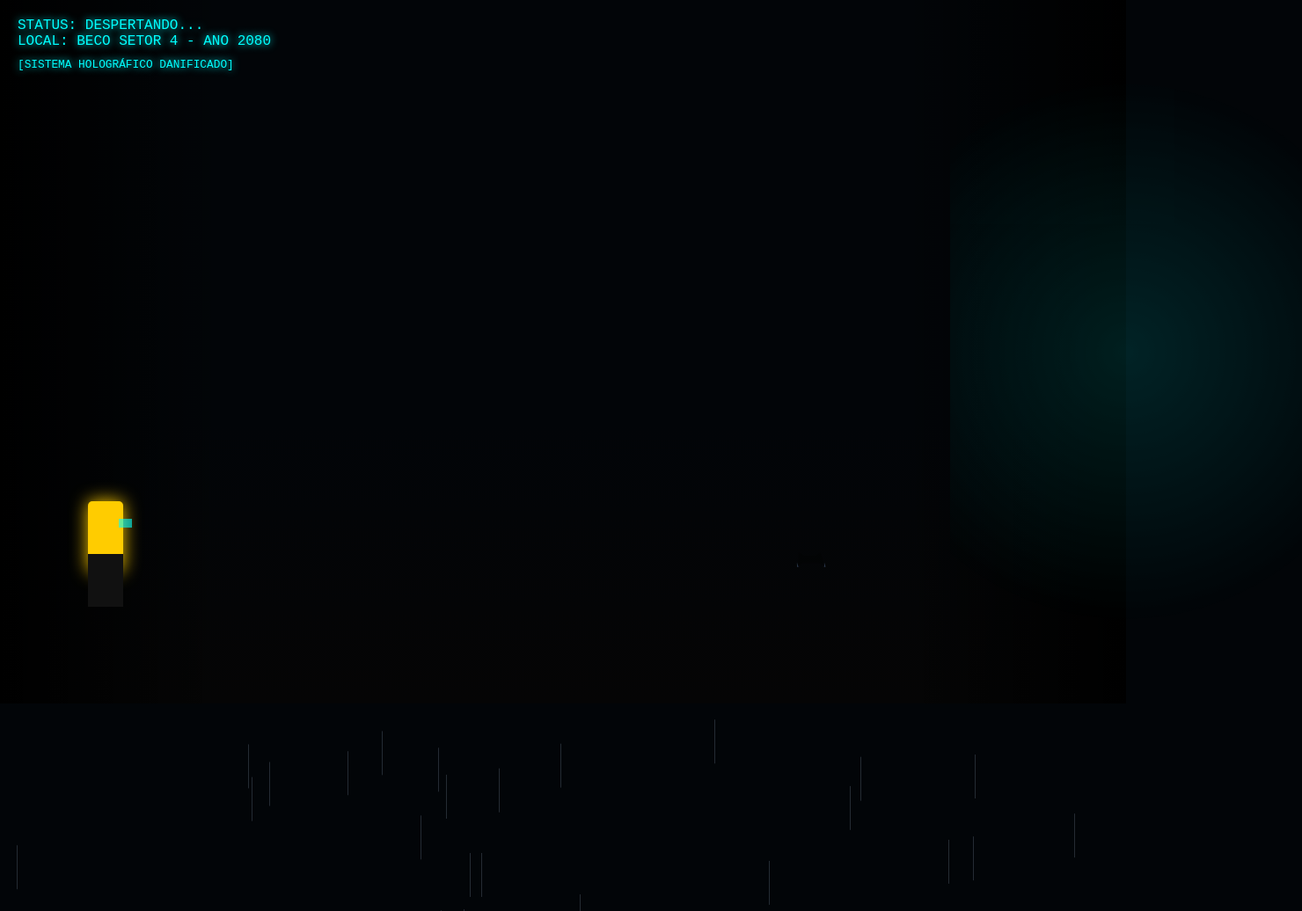
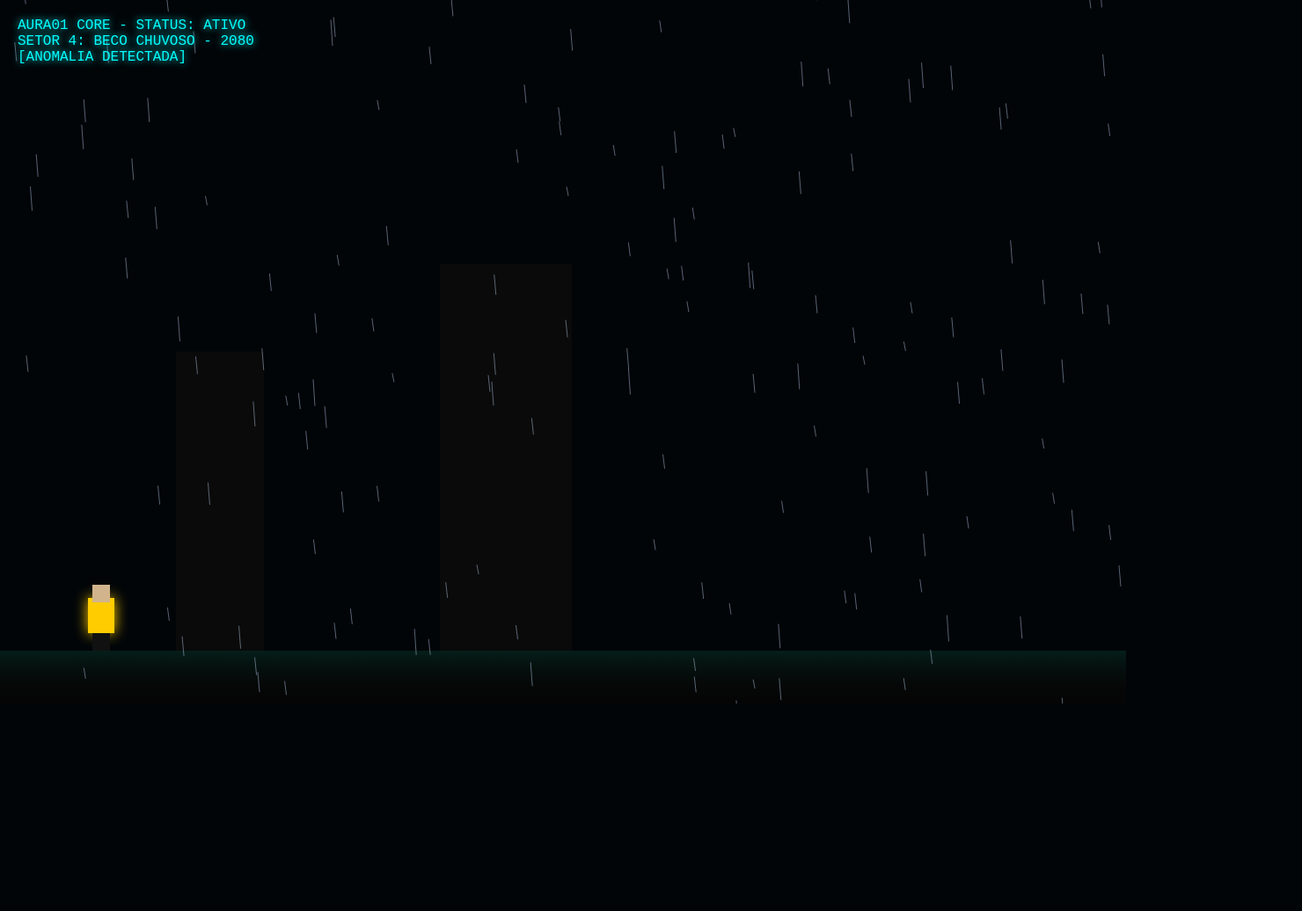
Before and after one commit to Rodrigo4guiar/GPO-Central-ICA01, a plain HTML site: page gpo_2080_flashback.html in a window 1280 px wide. Shown: the top 1036 px of the page at 88% size, 1480 px wide, since content can reach past the window. After the commit the page ends 800 px from the top, so only its background shows below. Drawn offline with Linux system fonts and the light colour scheme.

Commit message:
Update Game: Add realistic rain and player details

```diff
--- a/gpo_2080_flashback.html
+++ b/gpo_2080_flashback.html
@@ -3,133 +3,114 @@
 <head>
     <meta charset="UTF-8">
     <meta name="viewport" content="width=device-width, initial-scale=1.0">
-    <title>GPO 2080 - Flashback Proto</title>
+    <title>GPO 2080 - Atmosfera Flashback</title>
     <style>
-        body { margin: 0; background: #020508; overflow: hidden; font-family: 'Courier New', Courier, monospace; }
-        #game-container { position: relative; width: 100vw; height: 100vh; }
-
-        /* Chuva */
-        .rain { position: absolute; width: 1px; height: 50px; background: rgba(174, 194, 224, 0.2); animation: fall linear infinite; }
-        @keyframes fall { to { transform: translateY(100vh); } }
-
-        /* Beco */
-        .alley {
-            position: absolute; width: 100%; height: 100%;
-            background: linear-gradient(to right, #000 0%, transparent 20%, transparent 80%, #000 100%),
-                        linear-gradient(to bottom, transparent 60%, #050505 100%);
-        }
-
-        /* Personagem */
-        #agent {
-            position: absolute; bottom: 150px; left: 100px;
-            width: 40px; height: 80px;
-            background: #ffcc00; /* Jaqueta Amarela */
-            box-shadow: 0 0 20px #ffcc00;
-            border-radius: 5px;
-            transition: 0.2s;
-        }
-        #agent::after {
-            content: ''; position: absolute; bottom: -40px; left: 0;
-            width: 100%; height: 60px; background: #111; /* Calça preta */
-        }
-
-        /* Holo-celular Glitch */
-        .holo-glitch {
-            position: absolute; top: 20px; right: -10px;
-            width: 15px; height: 10px;
-            background: cyan; opacity: 0.6;
-            animation: glitch 0.5s infinite;
-        }
-        @keyframes glitch {
-            0% { transform: scale(1); opacity: 0.6; }
-            50% { transform: scale(1.5) translateX(5px); opacity: 0.2; }
-            100% { transform: scale(1); opacity: 0.6; }
-        }
-
-        /* Avenida ao fundo */
-        .avenue-glow {
-            position: absolute; right: -200px; width: 400px; height: 100%;
-            background: radial-gradient(circle, rgba(0,255,255,0.2) 0%, transparent 70%);
-            animation: neon-pulse 2s infinite alternate;
-        }
-        @keyframes neon-pulse { from { opacity: 0.3; } to { opacity: 0.7; } }
-
-        /* Gato Holográfico Glitch */
-        .holo-cat {
-            position: absolute; bottom: 155px; left: -100px;
-            width: 30px; height: 20px;
-            background: rgba(0, 0, 0, 0.8);
-            border: 1px solid cyan;
-            box-shadow: 0 0 10px cyan;
-            clip-path: polygon(0% 100%, 20% 80%, 80% 80%, 100% 100%, 90% 20%, 70% 40%, 30% 40%, 10% 20%);
-            opacity: 0;
-            z-index: 5;
-        }
-
-        @keyframes cat-dash {
-            0% { left: -100px; opacity: 0; transform: skewX(-20deg); }
-            10% { opacity: 0.6; }
-            50% { opacity: 0.3; filter: hue-rotate(90deg); }
-            90% { opacity: 0.6; }
-            100% { left: 110vw; opacity: 0; transform: skewX(20deg); }
-        }
-
-        .cat-loop { animation: cat-dash 3s linear infinite; }
-
-        .ui { position: absolute; top: 20px; left: 20px; color: #0ff; text-shadow: 0 0 10px #0ff; }
+        body { margin: 0; background: #020508; overflow: hidden; font-family: 'Courier New', monospace; }
+        canvas { display: block; }
+        #ui { position: absolute; top: 20px; left: 20px; color: #0ff; text-shadow: 0 0 10px #0ff; pointer-events: none; }
     </style>
 </head>
 <body>
-    <div id="game-container">
-        <div class="alley"></div>
-        <div class="avenue-glow"></div>
-        <div id="cat" class="holo-cat cat-loop"></div>
-        <div id="agent">
-            <div class="holo-glitch"></div>
-        </div>
-        <div class="ui">
-            <div>STATUS: DESPERTANDO...</div>
-            <div>LOCAL: BECO SETOR 4 - ANO 2080</div>
-            <div id="log" style="font-size: 0.8rem; margin-top: 10px;">[SISTEMA HOLOGRÁFICO DANIFICADO]</div>
-        </div>
+    <div id="ui">
+        <div>AURA01 CORE - STATUS: ATIVO</div>
+        <div>SETOR 4: BECO CHUVOSO - 2080</div>
+        <div id="log">[ANOMALIA DETECTADA]</div>
     </div>
+    <canvas id="gameCanvas"></canvas>
 
     <script>
-        // Lógica do Gato (Déjà Vu)
-        let catCount = 0;
-        const catElement = document.getElementById('cat');
-        const logElement = document.getElementById('log');
+        const canvas = document.getElementById('gameCanvas');
+        const ctx = canvas.getContext('2d');
+        canvas.width = window.innerWidth;
+        canvas.height = window.innerHeight;
 
-        catElement.addEventListener('animationiteration', () => {
-            catCount++;
-            if (catCount >= 3) {
-                catElement.style.display = 'none';
-                logElement.innerText = "ALERTA: ANOMALIA DE MATRIZ DETECTADA (DÉJÀ VU)";
-                logElement.style.color = "#ff0055";
-            }
-        });
-        // Gerar Chuva
-        for(let i=0; i<100; i++) {
-            let drop = document.createElement('div');
-            drop.className = 'rain';
-            drop.style.left = Math.random() * 100 + 'vw';
-            drop.style.animationDuration = (Math.random() * 0.5 + 0.5) + 's';
-            drop.style.animationDelay = Math.random() * 2 + 's';
-            document.body.appendChild(drop);
+        const player = {
+            x: 100,
+            y: canvas.height - 120,
+            width: 30,
+            height: 60,
+            color: '#ffcc00', // Jaqueta Amarela
+            speed: 5
+        };
+
+        const raindrops = [];
+        for(let i = 0; i < 150; i++) {
+            raindrops.push({
+                x: Math.random() * canvas.width,
+                y: Math.random() * canvas.height,
+                length: Math.random() * 20 + 10,
+                speed: Math.random() * 10 + 10
+            });
         }
 
-        // Movimento Básico
-        let pos = 100;
+        function drawPlayer() {
+            // Corpo (Jaqueta)
+            ctx.fillStyle = player.color;
+            ctx.shadowBlur = 15;
+            ctx.shadowColor = player.color;
+            ctx.fillRect(player.x, player.y, player.width, player.height - 20);
+
+            // Pernas (Lycra Preta)
+            ctx.shadowBlur = 0;
+            ctx.fillStyle = '#111';
+            ctx.fillRect(player.x + 5, player.y + 40, 10, 20);
+            ctx.fillRect(player.x + player.width - 15, player.y + 40, 10, 20);
+
+            // Cabeça
+            ctx.fillStyle = '#d2b48c';
+            ctx.fillRect(player.x + 5, player.y - 15, 20, 20);
+        }
+
+        function drawRain() {
+            ctx.strokeStyle = 'rgba(174, 194, 224, 0.5)';
+            ctx.lineWidth = 1;
+            raindrops.forEach(drop => {
+                ctx.beginPath();
+                ctx.moveTo(drop.x, drop.y);
+                ctx.lineTo(drop.x + 2, drop.y + drop.length);
+                ctx.stroke();
+
+                drop.y += drop.speed;
+                drop.x += 1; // Vento leve
+                if (drop.y > canvas.height) {
+                    drop.y = -20;
+                    drop.x = Math.random() * canvas.width;
+                }
+            });
+        }
+
+        function drawBackground() {
+            // Chão molhado com reflexos
+            ctx.fillStyle = '#050505';
+            ctx.fillRect(0, canvas.height - 60, canvas.width, 60);
+
+            // Reflexo Neon
+            let gradient = ctx.createLinearGradient(0, canvas.height - 60, 0, canvas.height);
+            gradient.addColorStop(0, 'rgba(0, 255, 204, 0.1)');
+            gradient.addColorStop(1, 'transparent');
+            ctx.fillStyle = gradient;
+            ctx.fillRect(0, canvas.height - 60, canvas.width, 60);
+
+            // Prédios ao fundo
+            ctx.fillStyle = '#0a0a0a';
+            ctx.fillRect(200, canvas.height - 400, 100, 340);
+            ctx.fillRect(500, canvas.height - 500, 150, 440);
+        }
+
+        function update() {
+            ctx.clearRect(0, 0, canvas.width, canvas.height);
+            drawBackground();
+            drawRain();
+            drawPlayer();
+            requestAnimationFrame(update);
+        }
+
         window.addEventListener('keydown', (e) => {
-            if(e.key === 'ArrowRight') {
-                pos += 10;
-                document.getElementById('agent').style.left = pos + 'px';
-            }
-            if(e.key === 'ArrowLeft') {
-                pos -= 10;
-                document.getElementById('agent').style.left = pos + 'px';
-            }
+            if(e.key === 'ArrowRight') player.x += player.speed;
+            if(e.key === 'ArrowLeft') player.x -= player.speed;
         });
+
+        update();
     </script>
 </body>
 </html>
```
